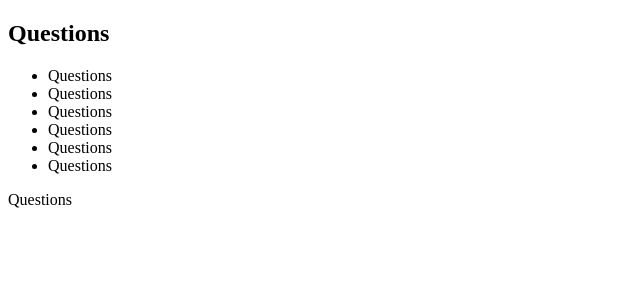
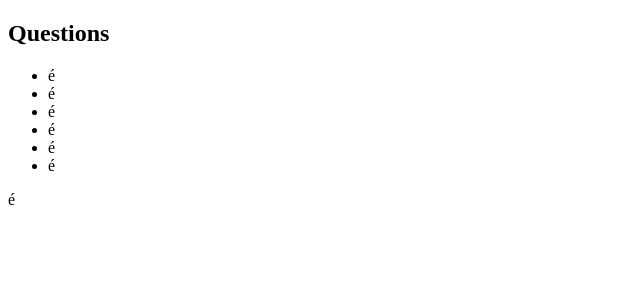
Before and after one commit to DaniReus04/Would-You-Rather...-, a React (Create React App) app: page / in a window 1280 px wide. Shown: the top 300 px of the page, without its empty margins (0-640 px from the left). Built offline with nearby package versions, Linux system fonts and the light colour scheme.

Commit message:
formatQuestion used

```diff
--- a/src/components/questionBox/questionBox.js
+++ b/src/components/questionBox/questionBox.js
@@ -1,14 +1,26 @@
 import React from "react";
 import { connect } from "react-redux";
+import { formatQuestion } from "../../data/_DATA";
 
 function useQuestionBox(props) {
-  return <div>Questions</div>;
+  console.log("props:", props)
+  return <div>é</div>;
 }
 
 function mapStateToProps({ questions }, { id }) {
   const question = questions[id];
-  console.log(question)
-  return {};
+  const optionOneText = question ? [question.optionOne.text] : null;
+  const optionTwoText = question ? [question.optionTwo.text] : null;
+  const author = question ? [question.author] : null;
+
+  return {
+    question: question ? formatQuestion(
+      question,
+      optionOneText,
+      optionTwoText,
+      author,
+    ) : null
+  };
 }
 
 export default connect(mapStateToProps)(useQuestionBox);
--- a/src/pages/home/home.js
+++ b/src/pages/home/home.js
@@ -7,13 +7,9 @@ function Home(props) {
     <>
       <h2>Questions</h2>
       <ul>
-        {props.questionsIds.map((item) => (
-          <li key={item.id}>
-            <QuestionBox
-              id={item.id}
-              optionOne={item.optionOne}
-              optionTwo={item.optionTwo}
-            />
+        {props.questionsIds.map((id) => (
+          <li key={id}>
+            <QuestionBox id={id} />
           </li>
         ))}
       </ul>
```
